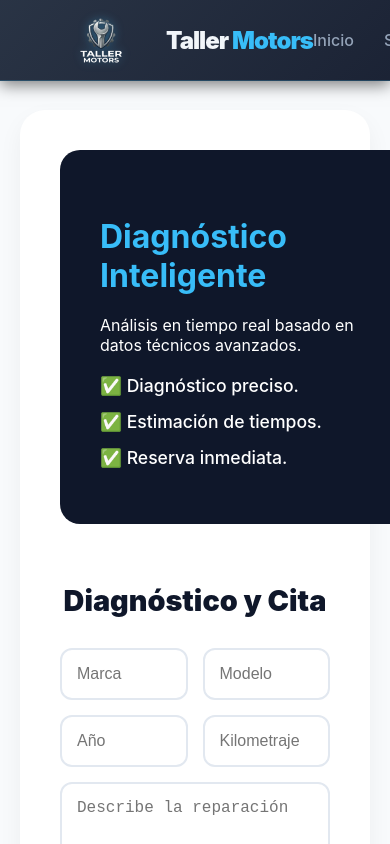
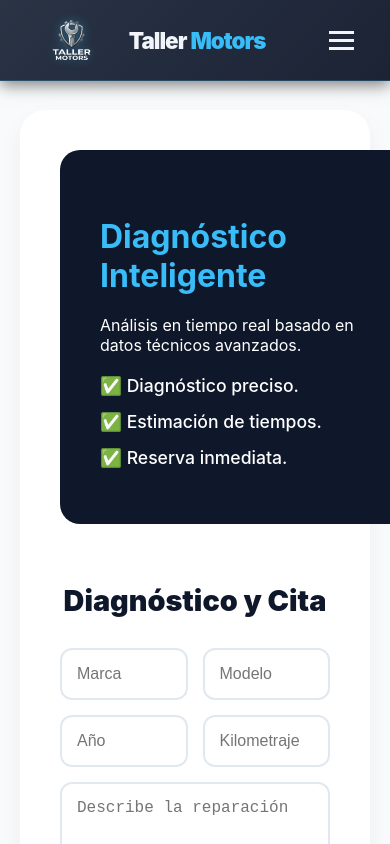
Before and after one commit to alfonso964/taller-proyecto-intermodular, a React (Vite) app: page /reserva-ia in a window 390 px wide. Shown: the top 844 px of the page. Built offline with nearby package versions, Linux system fonts and the light colour scheme; no server answers.

Commit message:
ajustados estilos para el navbar en movil

```diff
--- a/src/componentes/NavBar.jsx
+++ b/src/componentes/NavBar.jsx
@@ -13,6 +13,7 @@ function Navbar() {
     <header className="navegacion-cabecera">
       <div className="navegacion-contenedor">
 
+        {/* LOGO */}
         <div className="nav-logo">
           <NavLink to="/" className="enlace-logo" onClick={cerrarMenu}>
             <img
@@ -26,10 +27,16 @@ function Navbar() {
           </NavLink>
         </div>
 
-        <button className="boton-menu" onClick={cambiarMenu}>
-          <div className={`hamburguesa ${estaAbierto ? "abierto" : ""}`}></div>
+        {/* BOTÓN HAMBURGUESA (Solo visible en móvil) */}
+        <button className="boton-menu" onClick={cambiarMenu} aria-label="Menu">
+          <div className={`hamburguesa ${estaAbierto ? "abierto" : ""}`}>
+            <span></span>
+            <span></span>
+            <span></span>
+          </div>
         </button>
 
+        {/* ENLACES (Se adaptan con CSS) */}
         <nav className={`enlaces-lista ${estaAbierto ? "abierto" : ""}`}>
           <NavLink to="/" className="enlace-item" onClick={cerrarMenu}>Inicio</NavLink>
           <NavLink to="/servicios" className="enlace-item" onClick={cerrarMenu}>Servicios</NavLink>
--- a/src/styles/NavBar.css
+++ b/src/styles/NavBar.css
@@ -5,7 +5,6 @@
   top: 0;
   left: 0;
   height: 80px;
-  /* Fondo con transparencia para el efecto glass */
   background: linear-gradient(135deg, rgba(30, 41, 59, 0.95), rgba(15, 23, 42, 0.95));
   backdrop-filter: blur(10px);
   -webkit-backdrop-filter: blur(10px);
@@ -34,15 +33,15 @@
 }
 
 .logo-imagen {
-  height: 55px;
+  height: 50px;
   width: auto;
-  margin-right: 15px;
+  margin-right: 12px;
   filter: drop-shadow(0 0 5px rgba(56, 189, 248, 0.3));
 }
 
 .navegacion-titulo {
   color: #f1f5f9;
-  font-size: 1.5rem;
+  font-size: 1.4rem;
   font-weight: 900;
   letter-spacing: -1px;
 }
@@ -52,7 +51,7 @@
   margin-left: 4px;
 }
 
-/* --- ENLACES DE NAVEGACIÓN --- */
+/* --- ENLACES DE NAVEGACIÓN (Escritorio) --- */
 .enlaces-lista {
   display: flex;
   gap: 30px;
@@ -73,7 +72,6 @@
   color: #f1f5f9;
 }
 
-/* Subrayado animado sutil */
 .enlace-item::after {
   content: "";
   position: absolute;
@@ -92,7 +90,6 @@
 /* --- BOTÓN DE RESERVA --- */
 .boton-reserva {
   background: #38bdf8;
-  /* Corregido: Texto blanco azulado antes del hover */
   color: #f1f5f9 !important;
   padding: 10px 22px;
   border-radius: 50px;
@@ -104,12 +101,73 @@
 
 .boton-reserva:hover {
   background: #0ea5e9;
-  /* Se mantiene blanco al hacer hover */
   color: #ffffff !important;
   transform: scale(1.05);
   box-shadow: 0 0 20px rgba(56, 189, 248, 0.4);
 }
 
+/* --- MENÚ HAMBURGUESA (Icono Animado) --- */
 .boton-menu {
   display: none;
+  background: none;
+  border: none;
+  cursor: pointer;
+  z-index: 10001;
 }
+
+.hamburguesa span {
+  display: block;
+  width: 25px;
+  height: 3px;
+  margin: 5px;
+  background: #f1f5f9;
+  transition: all 0.3s ease;
+}
+
+/* Animación al abrir */
+.hamburguesa.abierto span:nth-child(1) {
+  transform: translateY(8px) rotate(45deg);
+}
+.hamburguesa.abierto span:nth-child(2) {
+  opacity: 0;
+}
+.hamburguesa.abierto span:nth-child(3) {
+  transform: translateY(-8px) rotate(-45deg);
+}
+
+/* --- RESPONSIVE (Móviles y Tablets) --- */
+@media (max-width: 968px) {
+  .navegacion-contenedor {
+    padding: 0 25px;
+  }
+
+  .boton-menu {
+    display: block;
+  }
+
+  .enlaces-lista {
+    position: fixed;
+    top: 0;
+    right: -100%; /* Oculto fuera de pantalla */
+    width: 70%;
+    height: 100vh;
+    background: rgba(15, 23, 42, 0.98);
+    backdrop-filter: blur(15px);
+    flex-direction: column;
+    justify-content: center;
+    transition: 0.4s ease-in-out;
+    box-shadow: -10px 0 30px rgba(0, 0, 0, 0.5);
+  }
+
+  .enlaces-lista.abierto {
+    right: 0; /* Desliza hacia adentro */
+  }
+
+  .enlace-item {
+    font-size: 1.2rem;
+  }
+
+  .boton-reserva {
+    margin-top: 20px;
+  }
+}
```
